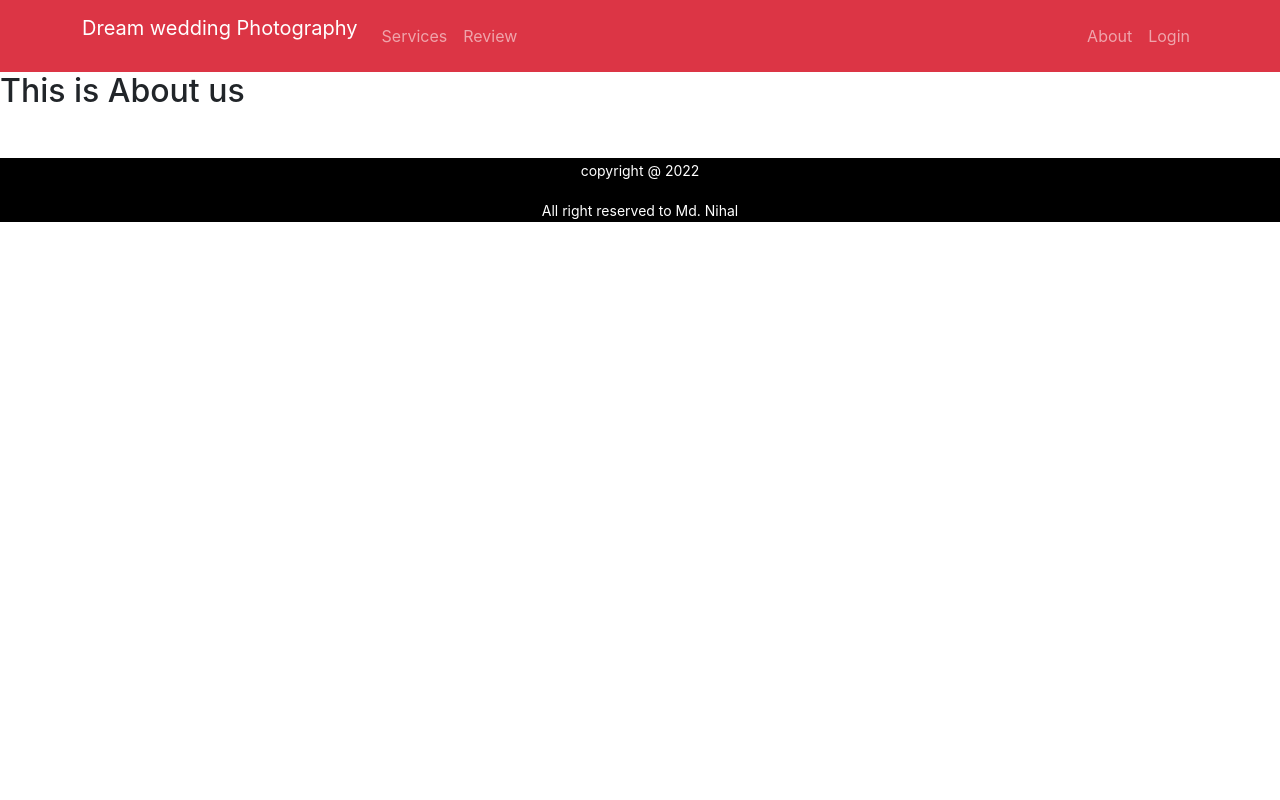
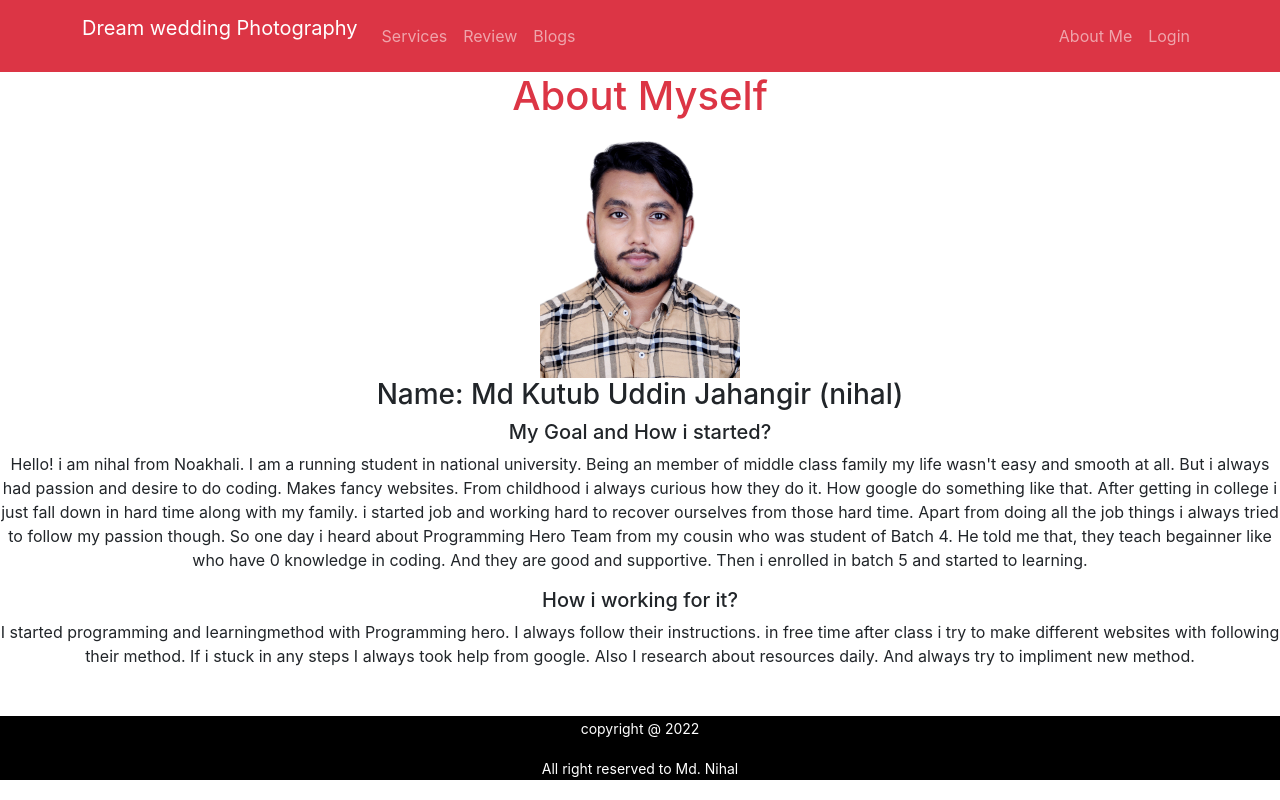
Before and after one commit to Md-Nihal/indipendent-service-provider, a React (Create React App) app: page /about in a window 1280 px wide. Built offline with nearby package versions, Linux system fonts and the light colour scheme; no server answers.

Commit message:
blogs and about me added

```diff
--- a/src/App.js
+++ b/src/App.js
@@ -16,8 +16,6 @@ function App() {
     <div>
     <Header></Header>
     <Routes>
-    <Route path='/' element={<Home></Home>}></Route>
-    <Route path='/home' element={<Home></Home>}></Route>
     <Route path="/" element={<Home></Home>}></Route>
         <Route path="/home" element={<Home></Home>}></Route>
         <Route path='/service/:serviceId' element={
--- a/src/pages/About/About.js
+++ b/src/pages/About/About.js
@@ -1,9 +1,21 @@
 import React from 'react';
+import image from '../../images/Nihal Update pic.JPG'
 
 const About = () => {
     return (
-        <div>
-            <h2>This is About us</h2>
+        <div className='text-center'>
+            <h1 className='text-danger'>About Myself</h1>
+            <img src={image} style={{ height: '250px', width: '200px' }} alt="" />
+            <h3>Name: Md Kutub Uddin Jahangir (nihal)</h3>
+            <div >
+                <h5 >My Goal and How i started?</h5>
+                <p>Hello! i am nihal from Noakhali. I am a running student in national university. Being an member of middle class family my life wasn't easy and smooth at all. But i always had passion  and desire to do coding. Makes fancy websites. From childhood i always curious how they do it. How google do something like that. After getting in college i just fall down in hard time along with my family. i started job  and working hard to recover ourselves from those hard time. Apart from doing all the job things i always tried to follow my passion though. So one day i heard about Programming Hero Team from my cousin who was student of Batch 4. He told me that, they teach begainner like who have 0 knowledge in coding. And they are good and supportive. Then i enrolled in batch 5 and started to learning. </p>
+                <h5>How i working for it?</h5>
+                <p>I started programming  and learningmethod with Programming hero. I always follow their instructions. in free time after class i try to make different websites with following their method. If i stuck in any steps I always took help from google. Also I research about resources daily. And always try to impliment new method.</p>
+            </div>
+
+
+
         </div>
     );
 };
--- a/src/pages/shared/Header/Header.js
+++ b/src/pages/shared/Header/Header.js
@@ -2,14 +2,19 @@ import { signOut } from 'firebase/auth';
 import React from 'react';
 import { Container, Nav, Navbar} from 'react-bootstrap';
 import { useAuthState } from 'react-firebase-hooks/auth';
-import { Link } from 'react-router-dom';
+import { Link, useNavigate } from 'react-router-dom';
 import auth from '../../../firebase.init';
 
 const Header = () => {
     const [user] = useAuthState(auth)
+    const navigate = useNavigate()
 
     const handleSignOut = () => {
         signOut(auth)
+    }
+
+    const useNavigation = () =>{
+        navigate('/about')
     }
     return (
         <>
@@ -17,18 +22,22 @@ const Header = () => {
                 <Container>
                     <Navbar.Brand as={Link} to="/">
                         <p><span>Dream wedding Photography</span></p>
-                        {/* <img  height={30} alt="" /> */}
+
                     </Navbar.Brand>
                     <Navbar.Toggle aria-controls="responsive-navbar-nav" />
                     <Navbar.Collapse id="responsive-navbar-nav">
                         <Nav className="me-auto">
                             <Nav.Link href="home#services">Services</Nav.Link>
                             <Nav.Link href="home#review">Review</Nav.Link>
+                            <Nav.Link to="/blogs">Blogs</Nav.Link>
 
 
                         </Nav>
                         <Nav>
-                            <Nav.Link as={Link} to="/about">About</Nav.Link>
+                            <Nav.Link as={Link} to="/about">About Me</Nav.Link>
+                            {
+                                user && <button onClick={useNavigation} className='btn text-white'>{user.displayName}</button>
+                            }
                             {
                                user ?
                                <button className='btn text-white' onClick={handleSignOut}>Sign out</button>
```
Also changed, not shown: src/images/Nihal Update pic.JPG (added).
